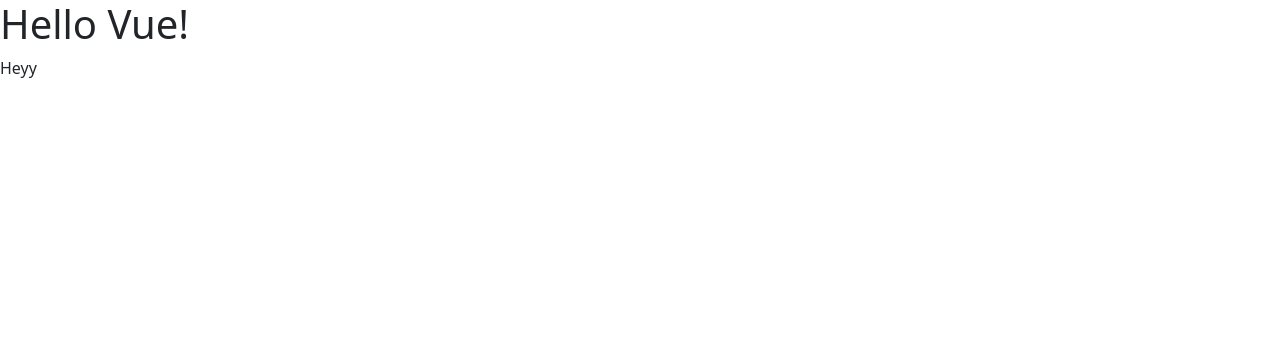
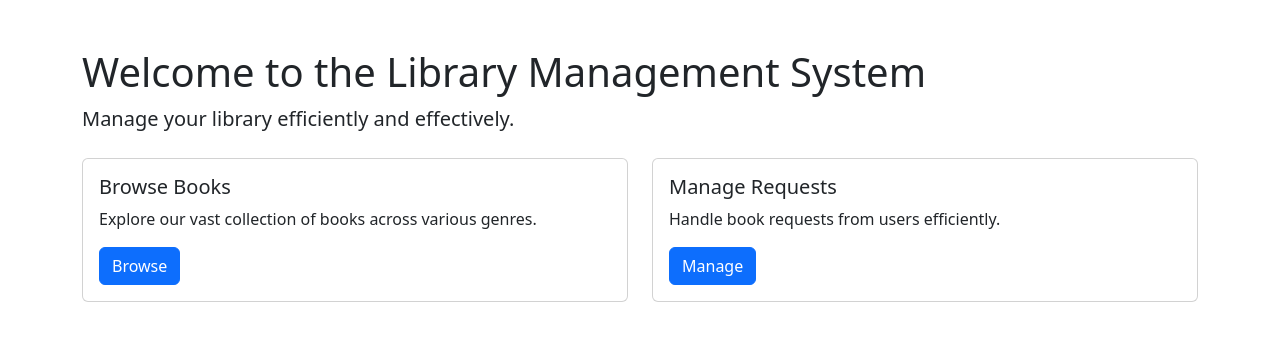
Before and after one commit to ghanashyam-r/LibraryManagement, a Flask app: page / in a window 1280 px wide. Shown: the top 341 px of the page. Run offline with Flask 3, Linux system fonts and the light colour scheme; some libraries are stand-ins or nearby versions.

Commit message:
First View Home Page Library

```diff
--- a/main.py
+++ b/main.py
@@ -16,7 +16,7 @@ with app.app_context():
     db.create_all()
 
 # Commented out JWT callback functions if not used
-'''
+
 @jwt.user_identity_loader
 def user_identity_lookup(user):
     return user.id
@@ -25,7 +25,7 @@ def user_identity_lookup(user):
 def user_lookup_callback(_jwt_header, _jwt_data):
     identity = _jwt_data['sub']
     return User.query.get(identity)  # Corrected to return a User instance
-'''
+
 
 @app.route('/')
 def index():
--- /dev/null
+++ b/static/views/HomeView.js
@@ -0,0 +1,38 @@
+const HomeView = Vue.component('HomeView', {
+    template: `
+        <div class="container">
+            <h1 class="mt-5">Welcome to the Library Management System</h1>
+            <p class="lead">Manage your library efficiently and effectively.</p>
+            <div class="row mt-4">
+                <div class="col-md-6">
+                    <div class="card">
+                        <div class="card-body">
+                            <h5 class="card-title">Browse Books</h5>
+                            <p class="card-text">Explore our vast collection of books across various genres.</p>
+                            <a href="#" class="btn btn-primary">Browse</a>
+                        </div>
+                    </div>
+                </div>
+                <div class="col-md-6">
+                    <div class="card">
+                        <div class="card-body">
+                            <h5 class="card-title">Manage Requests</h5>
+                            <p class="card-text">Handle book requests from users efficiently.</p>
+                            <a href="#" class="btn btn-primary">Manage</a>
+                        </div>
+                    </div>
+                </div>
+            </div>
+        </div>
+    `,
+    data() {
+        return {
+            // Any data properties you need for this component
+        };
+    },
+    methods: {
+        // Any methods you need for this component
+    }
+});
+
+export default HomeView;
--- a/templates/index.html
+++ b/templates/index.html
@@ -13,16 +13,21 @@
 <body>
 
     <div id="app">
-        <h1>[$ message $]</h1>
-        <p>Heyy</p>
+        <router-view></router-view>
     </div>
-    <script>
+    <script type="module">
+        import HomeView from '../static/views/HomeView.js'
+        const routes= [
+            {path : '/', component: HomeView}
+    ];
+        const router = new VueRouter({
+            routes
+        });
         var app = new Vue({
             el: '#app',
             delimiters: ['[$', '$]'],
-            data: {
-                message: 'Hello Vue!'
-            }
+            router: router,
+
         })
 
     </script>
```
